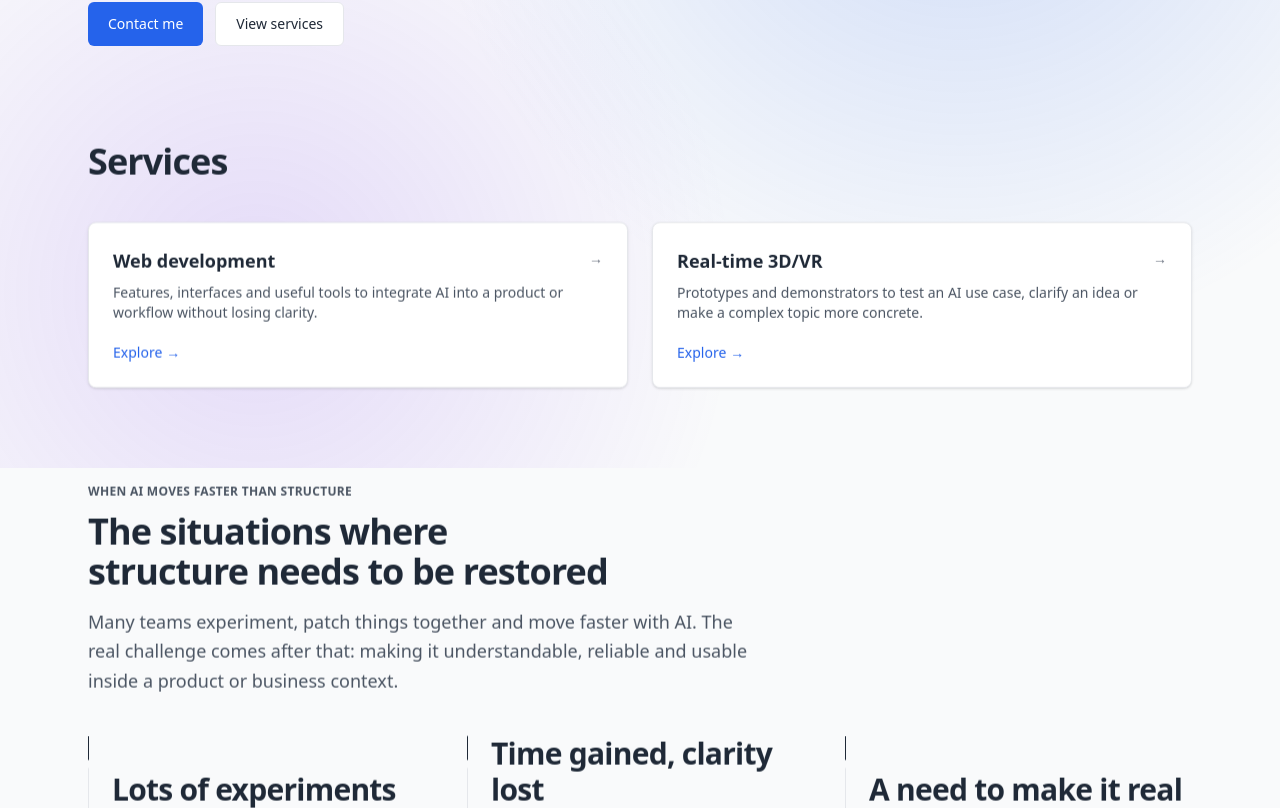
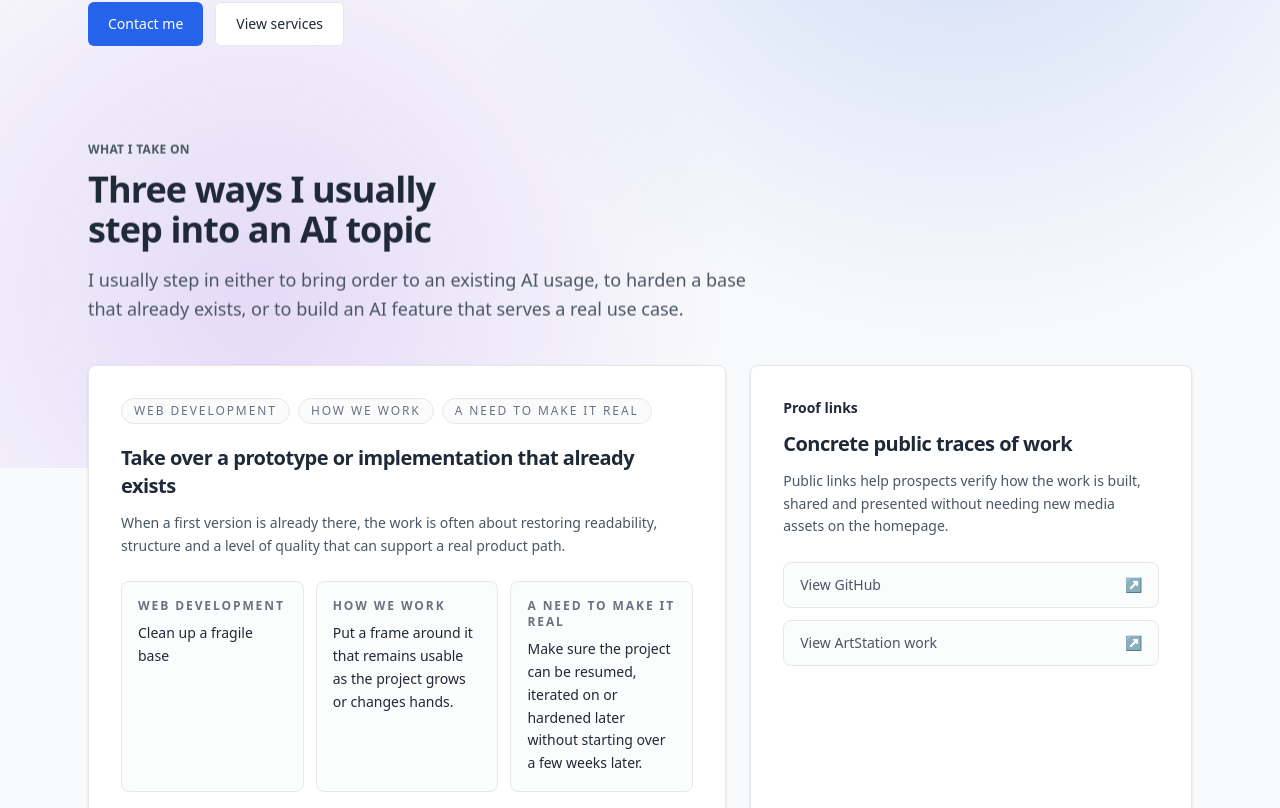
Before and after one commit to edge-solutions-hq/edge-solutions, a Next.js app in the folder web/: page /en in a window 1280 px wide. Shown: the part 332-1140 px from the top of the page. Built offline with nearby package versions, Linux system fonts and the light colour scheme; no server answers.

Commit message:
feat: add homepage tooling proof component

```diff
--- a/web/src/app/[locale]/page.tsx
+++ b/web/src/app/[locale]/page.tsx
@@ -4,6 +4,7 @@ import {getTranslations} from 'next-intl/server';
 import {ButtonLink} from '@/components/ui/Button';
 import {Card} from '@/components/ui/Card';
 import {TrackedLink} from '@/components/ui/TrackedLink';
+import HomepageTooling from '@/components/HomepageTooling';
 import {FadeIn, FadeInStagger} from '@/components/studio/FadeIn';
 import {PageIntro} from '@/components/studio/PageIntro';
 import {SectionIntro} from '@/components/studio/SectionIntro';
@@ -65,6 +66,22 @@ export default async function HomePage({params}: Props) {
           </div>
         </PageIntro>
       </section>
+
+      <HomepageTooling
+        eyebrow={t('home.process.eyebrow')}
+        title={t('home.process.title')}
+        intro={t('home.process.intro')}
+        cardTitle={t('home.process.build.title')}
+        cardBody={t('home.process.build.body')}
+        stackLabel={t('nav.web')}
+        workflowLabel={t('nav.process')}
+        deliveryLabel={t('home.trust.items.quality.value')}
+        stackBody={t('home.process.build.stackItems.web')}
+        workflowBody={t('home.process.discovery.points.plan')}
+        deliveryBody={t('home.process.launch.items.measure.body')}
+        githubLabel={t('home.process.links.github')}
+        artstationLabel={t('home.process.links.artstation')}
+      />
 
       <section>
         <SectionIntro title={t('services.title')} />
--- /dev/null
+++ b/web/src/components/HomepageTooling.tsx
@@ -0,0 +1,122 @@
+import {Card} from '@/components/ui/Card';
+import {TrackedLink} from '@/components/ui/TrackedLink';
+import {SectionIntro} from '@/components/studio/SectionIntro';
+
+type HomepageToolingProps = {
+  eyebrow: string;
+  title: string;
+  intro: string;
+  cardTitle: string;
+  cardBody: string;
+  stackLabel: string;
+  workflowLabel: string;
+  deliveryLabel: string;
+  stackBody: string;
+  workflowBody: string;
+  deliveryBody: string;
+  githubLabel: string;
+  artstationLabel: string;
+};
+
+export default function HomepageTooling({
+  eyebrow,
+  title,
+  intro,
+  cardTitle,
+  cardBody,
+  stackLabel,
+  workflowLabel,
+  deliveryLabel,
+  stackBody,
+  workflowBody,
+  deliveryBody,
+  githubLabel,
+  artstationLabel,
+}: HomepageToolingProps) {
+  return (
+    <section>
+      <SectionIntro eyebrow={eyebrow} title={title}>
+        <p>{intro}</p>
+      </SectionIntro>
+
+      <div className="mt-10 grid grid-cols-1 gap-6 xl:grid-cols-[1.3fr_0.9fr]">
+        <Card className="p-6 md:p-8">
+          <div className="flex flex-wrap gap-2">
+            <span className="rounded-full border border-border bg-background/70 px-3 py-1 text-xs font-medium uppercase tracking-[0.16em] text-subtle-foreground">
+              {stackLabel}
+            </span>
+            <span className="rounded-full border border-border bg-background/70 px-3 py-1 text-xs font-medium uppercase tracking-[0.16em] text-subtle-foreground">
+              {workflowLabel}
+            </span>
+            <span className="rounded-full border border-border bg-background/70 px-3 py-1 text-xs font-medium uppercase tracking-[0.16em] text-subtle-foreground">
+              {deliveryLabel}
+            </span>
+          </div>
+
+          <h3 className="mt-5 text-xl font-semibold tracking-tight text-foreground">
+            {cardTitle}
+          </h3>
+          <p className="mt-3 text-sm leading-relaxed text-muted-foreground">
+            {cardBody}
+          </p>
+
+          <div className="mt-6 grid gap-3 sm:grid-cols-3">
+            <div className="rounded-lg border border-border bg-background/60 px-4 py-4">
+              <div className="text-xs font-semibold uppercase tracking-[0.16em] text-subtle-foreground">
+                {stackLabel}
+              </div>
+              <p className="mt-2 text-sm leading-relaxed text-foreground">{stackBody}</p>
+            </div>
+            <div className="rounded-lg border border-border bg-background/60 px-4 py-4">
+              <div className="text-xs font-semibold uppercase tracking-[0.16em] text-subtle-foreground">
+                {workflowLabel}
+              </div>
+              <p className="mt-2 text-sm leading-relaxed text-foreground">
+                {workflowBody}
+              </p>
+            </div>
+            <div className="rounded-lg border border-border bg-background/60 px-4 py-4">
+              <div className="text-xs font-semibold uppercase tracking-[0.16em] text-subtle-foreground">
+                {deliveryLabel}
+              </div>
+              <p className="mt-2 text-sm leading-relaxed text-foreground">
+                {deliveryBody}
+              </p>
+            </div>
+          </div>
+        </Card>
+
+        <Card className="p-6 md:p-8">
+          <div className="text-sm font-semibold text-foreground">Proof links</div>
+          <h3 className="mt-3 text-xl font-semibold tracking-tight text-foreground">
+            Concrete public traces of work
+          </h3>
+          <p className="mt-3 text-sm leading-relaxed text-muted-foreground">
+            Public links help prospects verify how the work is built, shared and presented without needing new media assets on the homepage.
+          </p>
+
+          <div className="mt-6 space-y-3 text-sm text-muted-foreground">
+            <TrackedLink
+              href="https://github.com/Gil-1"
+              eventName="proof_link_click"
+              eventParams={{placement: 'home_tooling_proof', target_domain: 'github.com'}}
+              className="flex items-center justify-between rounded-lg border border-border bg-background/60 px-4 py-3 no-underline transition-colors hover:bg-surface-muted"
+            >
+              <span>{githubLabel}</span>
+              <span aria-hidden="true">↗</span>
+            </TrackedLink>
+            <TrackedLink
+              href="https://www.artstation.com/edge_solutions"
+              eventName="proof_link_click"
+              eventParams={{placement: 'home_tooling_proof', target_domain: 'artstation.com'}}
+              className="flex items-center justify-between rounded-lg border border-border bg-background/60 px-4 py-3 no-underline transition-colors hover:bg-surface-muted"
+            >
+              <span>{artstationLabel}</span>
+              <span aria-hidden="true">↗</span>
+            </TrackedLink>
+          </div>
+        </Card>
+      </div>
+    </section>
+  );
+}
```
